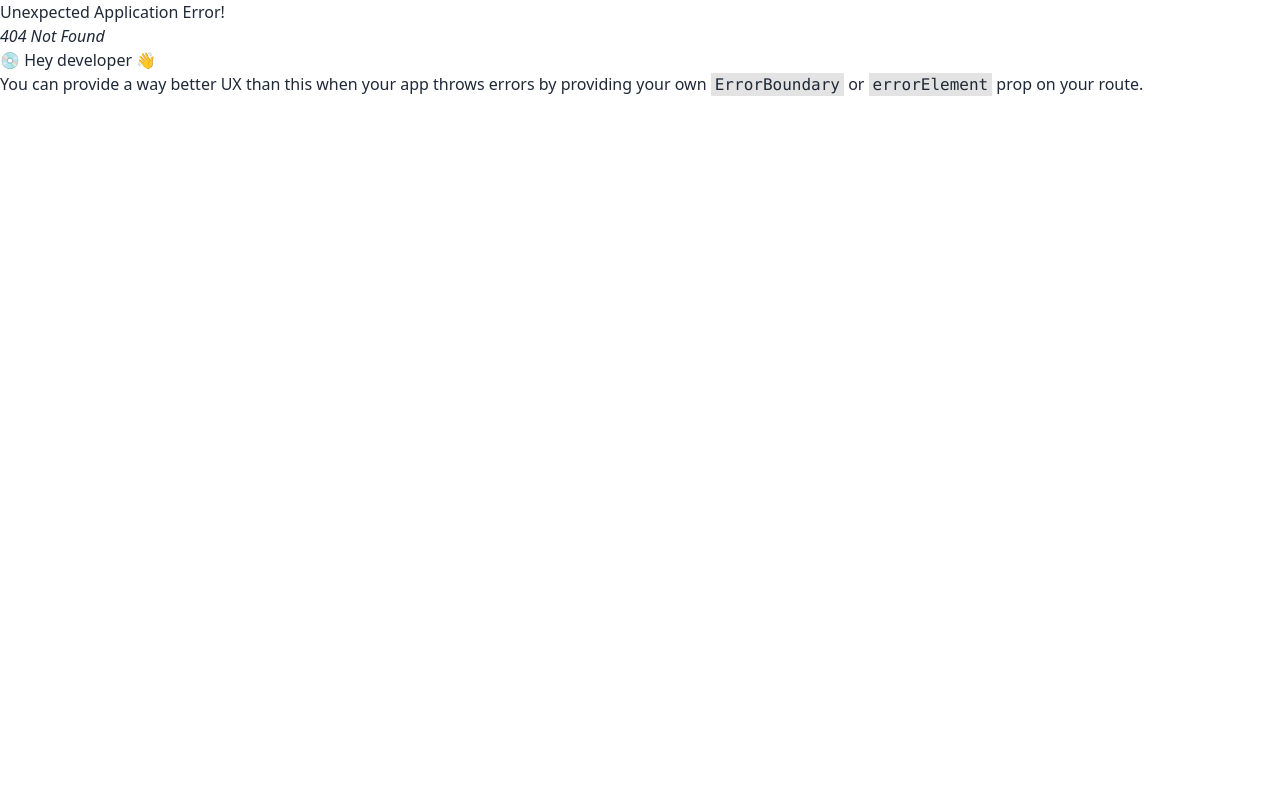
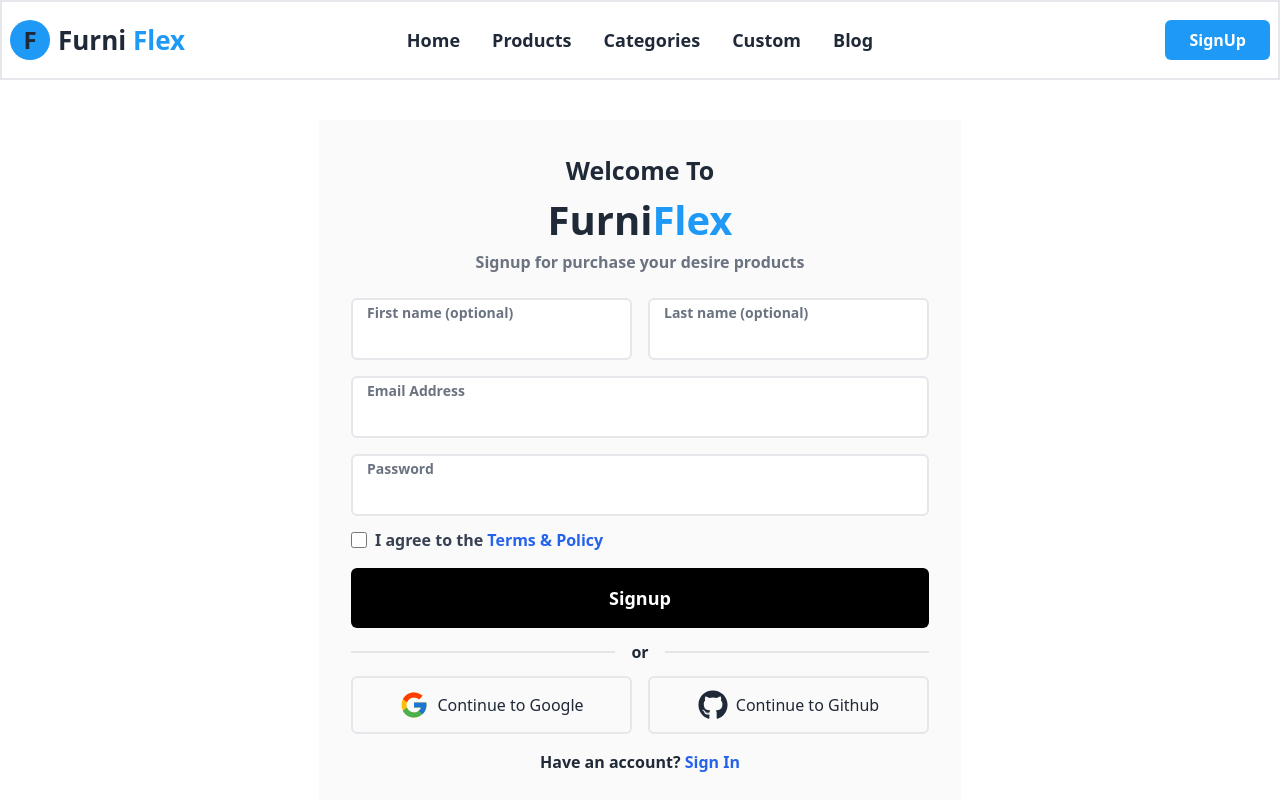
Before and after one commit to Tofazzal26/furni-flex-client, a React (Vite) app: page /signUp in a window 1280 px wide. Before the commit this address had no page. Shown: the top 800 px of the page. Built offline with nearby package versions, Linux system fonts and the light colour scheme.

Commit message:
signup page style finish

```diff
--- a/package.json
+++ b/package.json
@@ -12,6 +12,7 @@
   "dependencies": {
     "react": "^18.3.1",
     "react-dom": "^18.3.1",
+    "react-icons": "^5.3.0",
     "react-router-dom": "^6.26.1"
   },
   "devDependencies": {
--- a/src/Componensts/Navbar/Navbar.jsx
+++ b/src/Componensts/Navbar/Navbar.jsx
@@ -10,22 +10,24 @@ const Navbar = () => {
       </li>
       <li>
         <a>
-          <NavLink to="/">Products</NavLink>
+          <NavLink to="/a">Products</NavLink>
+        </a>
+      </li>
+
+      <li>
+        <a>
+          <NavLink to="/a">Categories</NavLink>
+        </a>
+      </li>
+
+      <li>
+        <a>
+          <NavLink to="/a">Custom</NavLink>
         </a>
       </li>
       <li>
         <a>
-          <NavLink to="/">Categories</NavLink>
-        </a>
-      </li>
-      <li>
-        <a>
-          <NavLink to="/">Custom</NavLink>
-        </a>
-      </li>
-      <li>
-        <a>
-          <NavLink to="/">Blog</NavLink>
+          <NavLink to="/a">Blog</NavLink>
         </a>
       </li>
     </>
@@ -75,7 +77,12 @@ const Navbar = () => {
           </ul>
         </div>
         <div className="navbar-end">
-          <div className="flex-none">
+          <NavLink to="/signUp">
+            <button className="bg-[#1e99f5] px-6 py-2 rounded-md font-semibold text-white">
+              SignUp
+            </button>
+          </NavLink>
+          <div className="flex-none hidden">
             <div className="dropdown dropdown-end">
               <div
                 tabIndex={0}
--- /dev/null
+++ b/src/Pages/SignUp/SignUp.jsx
@@ -0,0 +1,123 @@
+import { FcGoogle } from "react-icons/fc";
+import { FaGithub } from "react-icons/fa";
+import { NavLink } from "react-router-dom";
+const SignUp = () => {
+  const handleSignUp = (event) => {
+    event.preventDefault();
+    const name = event.target.name.value;
+    const lastName = event.target.lastName.value;
+    const email = event.target.email.value;
+    const password = event.target.password.value;
+    console.log({ name, lastName, email, password });
+  };
+
+  return (
+    <div className="container mx-auto">
+      <div className="my-4 md:my-10">
+        <div className="flex justify-center items-center">
+          <div className="bg-[#fafafa]">
+            <div className="p-2 md:p-8">
+              <div>
+                <h2 className="text-[25px] font-semibold text-center">
+                  Welcome To
+                </h2>
+                <h2 className="text-[40px] font-semibold flex justify-center items-center text-center">
+                  Furni <span className="text-[#1e99f5]">Flex</span>
+                </h2>
+                <p className="text-[16px] text-gray-500 text-center font-semibold">
+                  Signup for purchase your desire products
+                </p>
+              </div>
+              <form onSubmit={handleSignUp}>
+                <div className="flex md:flex-row flex-col gap-4">
+                  <div className="relative mt-4 md:mt-6">
+                    <input
+                      type="text"
+                      name="name"
+                      id=""
+                      className="w-full outline-none pb-[12px] rounded-md pt-[22px] px-4 font-semibold border-2"
+                    />
+                    <h2 className="text-[14px] absolute top-[4px] left-4 text-gray-500 font-semibold">
+                      First name (optional)
+                    </h2>
+                  </div>
+                  <div className="relative md:mt-6">
+                    <input
+                      type="text"
+                      name="lastName"
+                      id=""
+                      className="w-full outline-none rounded-md pb-[12px] pt-[22px] px-4 font-semibold border-2"
+                    />
+                    <h2 className="text-[14px] absolute top-[4px] left-4 text-gray-500 font-semibold">
+                      Last name (optional)
+                    </h2>
+                  </div>
+                </div>
+                <div className="relative mt-4">
+                  <input
+                    type="email"
+                    name="email"
+                    id=""
+                    className="w-full outline-none pb-[12px] rounded-md pt-[22px] px-4 font-semibold border-2"
+                  />
+                  <h2 className="text-[14px] absolute top-[4px] left-4 text-gray-500 font-semibold">
+                    Email Address
+                  </h2>
+                </div>
+                <div className="relative mt-4">
+                  <input
+                    type="password"
+                    name="password"
+                    id=""
+                    className="w-full outline-none pb-[12px] rounded-md pt-[22px] px-4 font-semibold border-2"
+                  />
+                  <h2 className="text-[14px] absolute top-[4px] left-4 text-gray-500 font-semibold">
+                    Password
+                  </h2>
+                </div>
+                <div className="flex items-center mt-3 space-x-2">
+                  <input
+                    type="checkbox"
+                    id="terms"
+                    className="h-4 w-4 text-blue-600 border-gray-300 rounded focus:ring-blue-500"
+                    required
+                  />
+                  <label className="text-gray-700 text-[16px] font-semibold">
+                    I agree to the {""}
+                    <a href="#" className="text-blue-600 hover:underline">
+                      Terms & Policy
+                    </a>
+                  </label>
+                </div>
+                <button className="w-full bg-black py-4 text-white font-semibold text-lg mt-4 rounded-md">
+                  Signup
+                </button>
+              </form>
+              <div>
+                <div className="divider font-semibold">or</div>
+                <div>
+                  <div className="mt-4 flex md:flex-row flex-col justify-between gap-4 items-center">
+                    <button className="flex px-4 py-3 w-full rounded-md justify-center items-center gap-2 border-2">
+                      <FcGoogle size={30} />
+                      Continue to Google
+                    </button>
+                    <button className="flex px-4 py-3 w-full rounded-md justify-center items-center gap-2 border-2">
+                      <FaGithub size={30} />
+                      Continue to Github
+                    </button>
+                  </div>
+                  <h2 className="text-center font-semibold mt-4">
+                    Have an account?{" "}
+                    <NavLink className="text-blue-600">Sign In</NavLink>
+                  </h2>
+                </div>
+              </div>
+            </div>
+          </div>
+        </div>
+      </div>
+    </div>
+  );
+};
+
+export default SignUp;
```
Also changed, not shown: src/Router/Router.jsx (+7 -0 lines), public/LoginSide.png (added), 1 other file (tests, documents, lock files or other folders).
